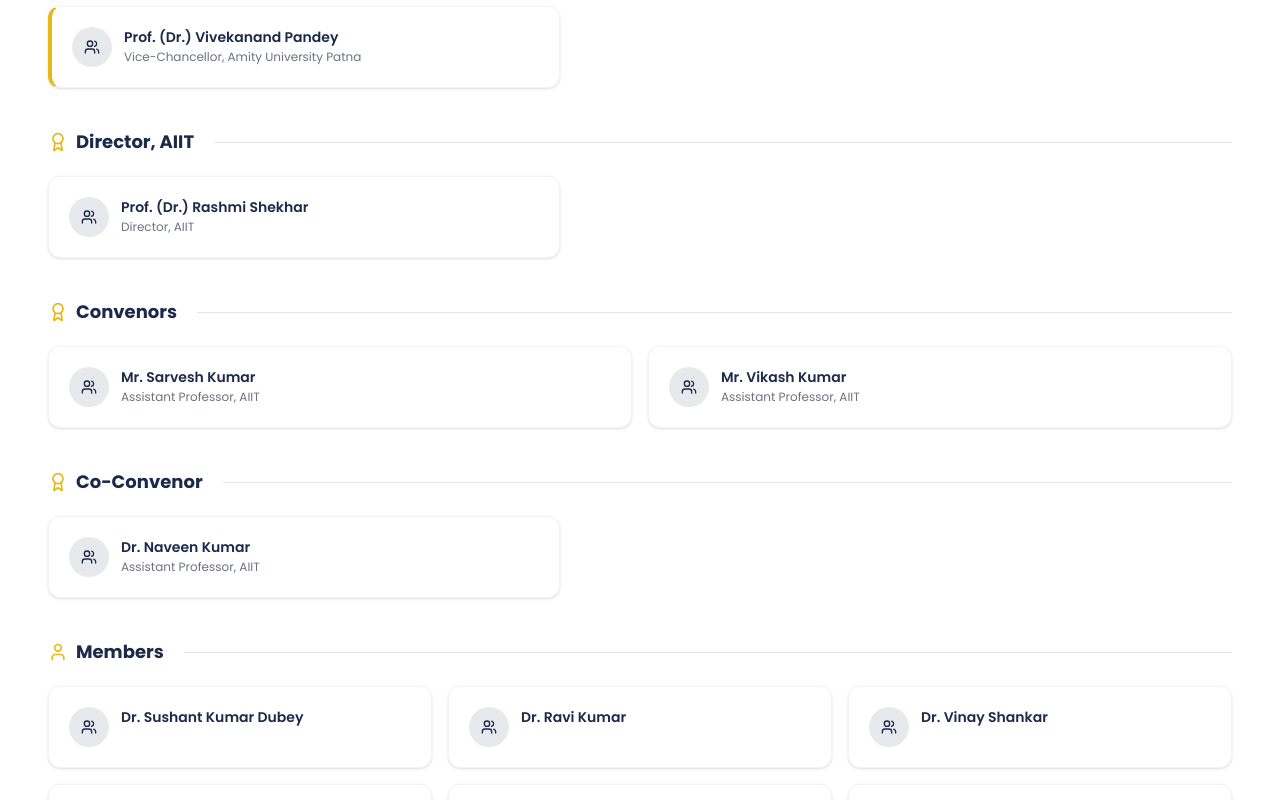
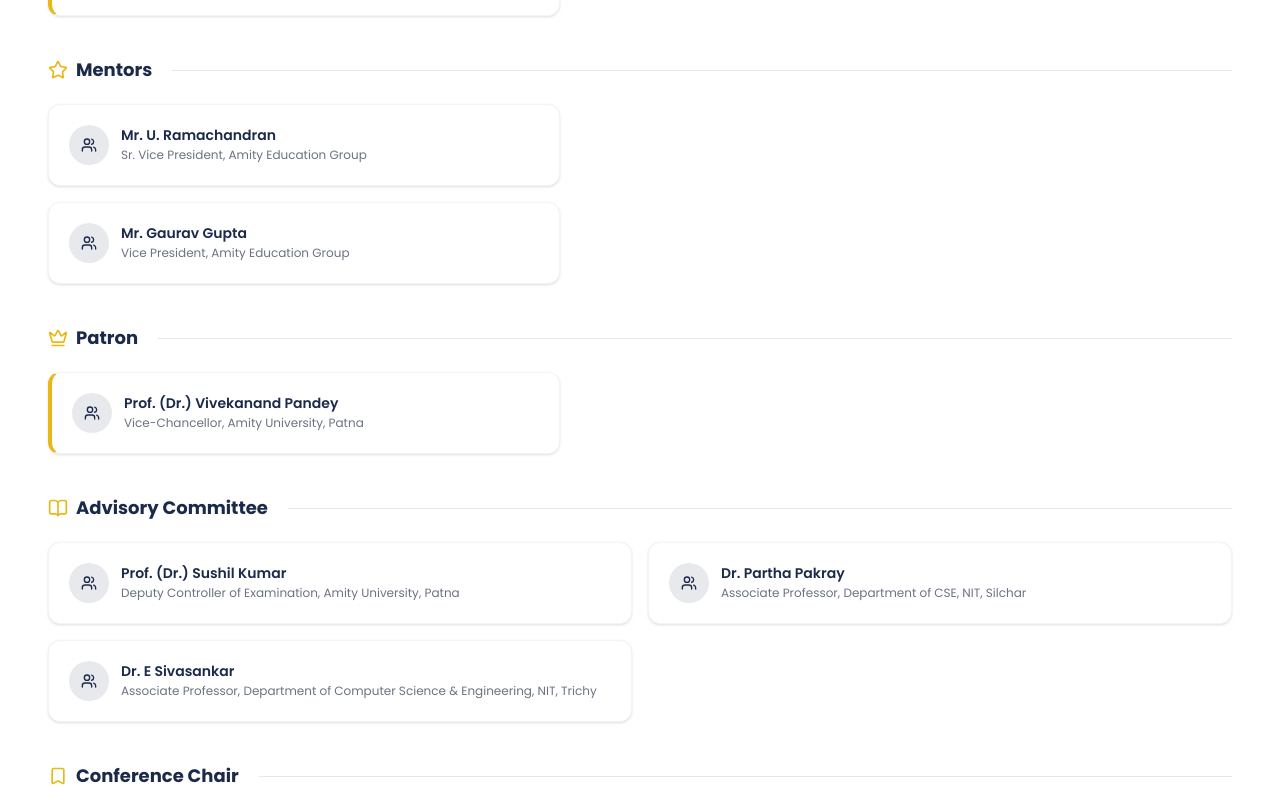
Before and after one commit to CypherNinjaa/icaies3-2026, a Next.js app: page /committee/organizing in a window 1280 px wide. Shown: the part 940-1740 px from the top of the page. Built offline with nearby package versions, Linux system fonts and the light colour scheme.

Commit message:
feat: add conference metadata, submission guidelines, and organizing committee page and data structures

```diff
--- a/app/committee/organizing/page.tsx
+++ b/app/committee/organizing/page.tsx
@@ -1,7 +1,7 @@
 import { Metadata } from "next";
 import { PageTitle } from "@/components/layout/PageTitle";
 import { organizingCommittee, roleLabels, roleOrder } from "@/content/committee";
-import { User, Crown, Award, Users } from "lucide-react";
+import { User, Crown, Award, Users, BookOpen, Star, Bookmark } from "lucide-react";
 
 export const metadata: Metadata = {
   title: "Organizing Committee",
@@ -10,8 +10,10 @@
 
 const roleIcons: Record<string, React.ReactNode> = {
   "chief-patron": <Crown className="w-5 h-5 text-accent" />,
+  mentor: <Star className="w-5 h-5 text-accent" />,
   patron: <Crown className="w-5 h-5 text-accent" />,
-  director: <Award className="w-5 h-5 text-accent" />,
+  advisory: <BookOpen className="w-5 h-5 text-accent" />,
+  "conference-chair": <Bookmark className="w-5 h-5 text-accent" />,
   convenor: <Award className="w-5 h-5 text-accent" />,
   "co-convenor": <Award className="w-5 h-5 text-accent" />,
   member: <User className="w-5 h-5 text-accent" />,
@@ -36,9 +38,9 @@
                 <h3 className="text-lg font-bold text-primary">{label}</h3>
                 <div className="flex-1 h-px bg-gray-200 ml-3" />
               </div>
-              <div className={`grid gap-4 ${role === "member" ? "grid-cols-1 sm:grid-cols-2 lg:grid-cols-3" : role === "convenor" ? "grid-cols-1 sm:grid-cols-2" : "grid-cols-1 max-w-lg"}`}>
+              <div className={`grid gap-4 ${role === "member" ? "grid-cols-1 sm:grid-cols-2 lg:grid-cols-3" : role === "convenor" || role === "co-convenor" || role === "advisory" ? "grid-cols-1 sm:grid-cols-2" : "grid-cols-1 max-w-lg"}`}>
                 {members.map((member) => (
-                  <div key={member.name} className={`bg-white border border-gray-100 rounded-xl p-5 shadow-sm card-hover ${role === "chief-patron" || role === "patron" ? "border-l-4 border-l-accent" : ""}`}>
+                  <div key={member.name + member.role} className={`bg-white border border-gray-100 rounded-xl p-5 shadow-sm card-hover ${role === "chief-patron" || role === "patron" || role === "conference-chair" ? "border-l-4 border-l-accent" : ""}`}>
                     <div className="flex items-start gap-3">
                       <div className="flex items-center justify-center w-10 h-10 rounded-full bg-primary/10 text-primary flex-shrink-0">
                         <Users className="w-4 h-4" />
--- a/content/committee.ts
+++ b/content/committee.ts
@@ -4,62 +4,130 @@
   affiliation?: string;
   role:
     | "chief-patron"
+    | "mentor"
     | "patron"
-    | "director"
+    | "advisory"
+    | "conference-chair"
     | "convenor"
     | "co-convenor"
     | "member";
 }
 
 export const organizingCommittee: CommitteeMember[] = [
+  // Chief Patrons
   {
     name: "Dr. Ashok K. Chauhan",
     designation: "Founder President, Amity Education Group",
     role: "chief-patron",
   },
   {
+    name: "Dr. Atul Chauhan",
+    designation: "Chancellor, Amity University",
+    role: "chief-patron",
+  },
+
+  // Mentors
+  {
+    name: "Mr. U. Ramachandran",
+    designation: "Sr. Vice President, Amity Education Group",
+    role: "mentor",
+  },
+  {
+    name: "Mr. Gaurav Gupta",
+    designation: "Vice President, Amity Education Group",
+    role: "mentor",
+  },
+
+  // Patron
+  {
     name: "Prof. (Dr.) Vivekanand Pandey",
-    designation: "Vice-Chancellor, Amity University Patna",
+    designation: "Vice-Chancellor, Amity University, Patna",
     role: "patron",
   },
+
+  // Advisory Committee
+  {
+    name: "Prof. (Dr.) Sushil Kumar",
+    designation: "Deputy Controller of Examination, Amity University, Patna",
+    role: "advisory",
+  },
+  {
+    name: "Dr. Partha Pakray",
+    designation: "Associate Professor, Department of CSE, NIT, Silchar",
+    role: "advisory",
+  },
+  {
+    name: "Dr. E Sivasankar",
+    designation:
+      "Associate Professor, Department of Computer Science & Engineering, NIT, Trichy",
+    role: "advisory",
+  },
+
+  // Conference Chair
   {
     name: "Prof. (Dr.) Rashmi Shekhar",
-    designation: "Director, AIIT",
-    role: "director",
+    designation: "Professor & Director, AIIT, Amity University, Patna",
+    role: "conference-chair",
+  },
+
+  // Convenors
+  {
+    name: "Mr. Sarvesh Kumar",
+    designation: "AIIT, Amity University, Patna",
+    role: "convenor",
   },
   {
-    name: "Mr. Sarvesh Kumar",
-    designation: "Assistant Professor, AIIT",
+    name: "Dr. Arvind Kumar Mishra",
+    designation: "AIIT, Amity University, Patna",
     role: "convenor",
   },
   {
     name: "Mr. Vikash Kumar",
-    designation: "Assistant Professor, AIIT",
+    designation: "AIIT, Amity University, Patna",
     role: "convenor",
   },
+
+  // Co-Convenors
   {
     name: "Dr. Naveen Kumar",
-    designation: "Assistant Professor, AIIT",
+    designation: "Associate Professor, AIIT, Amity University, Patna",
     role: "co-convenor",
   },
-  { name: "Dr. Sushant Kumar Dubey", role: "member" },
-  { name: "Dr. Ravi Kumar", role: "member" },
-  { name: "Dr. Vinay Shankar", role: "member" },
-  { name: "Dr. Arvind Kumar Mishra", role: "member" },
-  { name: "Dr. Upasana", role: "member" },
-  { name: "Mr. Abhinav Sahay", role: "member" },
-  { name: "Mr. S.S Dwivedi", role: "member" },
-  { name: "Mr. Ramesh Kumar", role: "member" },
-  { name: "Ms. Anu Priya", role: "member" },
-  { name: "Ms. Khushboo", role: "member" },
-  { name: "Ms. Sakshi Pandey", role: "member" },
-  { name: "Ms. Roshni Sharma", role: "member" },
-  { name: "Mr. Niraj Kumar Rai", role: "member" },
-  { name: "Mr. Suryanarayan Ojha", role: "member" },
-  { name: "Mr. Amar Kumar", role: "member" },
-  { name: "Mr. Ranjit Choudhary", role: "member" },
-  { name: "Ms. Priyadarshini Gupta", role: "member" },
-  { name: "Mr. Sunil Kumar", role: "member" },
+  {
+    name: "Dr. Upasana",
+    designation: "AIIT, Amity University, Patna",
+    role: "co-convenor",
+  },
+  {
+    name: "Mr. Prasanna Kumar",
+    designation: "Assistant Professor, AIIT, Amity University, Patna",
+    role: "co-convenor",
+  },
+  {
+    name: "Ms. Priyadarshini",
+    designation: "AIIT, Amity University, Patna",
+    role: "co-convenor",
+  },
+
+  // Members
+  { name: "Dr. Sushant Kumar Dubey", designation: "AIIT, Amity University, Patna", role: "member" },
+  { name: "Dr. Ravi Kumar", designation: "Assistant Professor, AIIT, Amity University, Patna", role: "member" },
+  { name: "Dr. Vinay Shankar", designation: "Assistant Professor, AIIT, Amity University, Patna", role: "member" },
+  { name: "Dr. Arvind Kumar Mishra", designation: "AIIT, Amity University, Patna", role: "member" },
+  { name: "Dr. Upasana", designation: "Assistant Professor, AIIT, Amity University, Patna", role: "member" },
+  { name: "Mr. Abhinav Sahay", designation: "Assistant Professor, AIIT, Amity University, Patna", role: "member" },
+  { name: "Mr. S.S Dwivedi", designation: "Assistant Professor, AIIT, Amity University, Patna", role: "member" },
+  { name: "Mr. Ramesh Kumar", designation: "Assistant Professor, AIIT, Amity University, Patna", role: "member" },
+  { name: "Ms. Anu Priya", designation: "Assistant Professor, AIIT, Amity University, Patna", role: "member" },
+  { name: "Ms. Khushboo", designation: "Assistant Professor, AIIT, Amity University, Patna", role: "member" },
+  { name: "Ms. Sakshi Pandey", designation: "Assistant Professor, AIIT, Amity University, Patna", role: "member" },
+  { name: "Ms. Roshni Sharma", designation: "Assistant Professor, AIIT, Amity University, Patna", role: "member" },
+  { name: "Mr. Niraj Kumar Rai", designation: "Assistant Professor, AIIT, Amity University, Patna", role: "member" },
+  { name: "Mr. Suryanarayan Ojha", designation: "Assistant Professor, AIIT, Amity University, Patna", role: "member" },
+  { name: "Mr. Amar Kumar", designation: "Assistant Professor, AIIT, Amity University, Patna", role: "member" },
+  { name: "Mr. Ranjit Choudhary", designation: "Assistant Professor, AIIT, Amity University, Patna", role: "member" },
+  { name: "Ms. Priyadarshini Gupta", designation: "Assistant Professor, AIIT, Amity University, Patna", role: "member" },
+  { name: "Mr. Sunil Kumar", designation: "Academic Coordinator, AIIT, Amity University, Patna", role: "member" },
 ];
 
 export const technicalCommittee = {
@@ -92,17 +160,21 @@
 
 export const roleLabels: Record<CommitteeMember["role"], string> = {
   "chief-patron": "Chief Patron",
+  mentor: "Mentors",
   patron: "Patron",
-  director: "Director, AIIT",
+  advisory: "Advisory Committee",
+  "conference-chair": "Conference Chair",
   convenor: "Convenors",
-  "co-convenor": "Co-Convenor",
+  "co-convenor": "Co-Convenors",
   member: "Members",
 };
 
 export const roleOrder: CommitteeMember["role"][] = [
   "chief-patron",
+  "mentor",
   "patron",
-  "director",
+  "advisory",
+  "conference-chair",
   "convenor",
   "co-convenor",
   "member",
--- a/content/site-meta.ts
+++ b/content/site-meta.ts
@@ -1,7 +1,7 @@
 export const siteMeta = {
 	title: "ICAIES³ 2026",
 	fullTitle:
-		"International Conference on Advances in AI-Enabled Intelligent & Secure Systems",
+		"International Conference on Advances in AI-Enabled Intelligent, Secure and Scalable Systems",
 	acronym: "ICAIES³",
 	year: "2026",
 	organizer: "Amity Institute of Information Technology (AIIT)",
@@ -11,7 +11,7 @@
 	dates: "October 21-22, 2026",
 	mode: "Hybrid (Online/Offline)",
 	description:
-		"ICAIES³ 2026 is the premier international forum for Advances in AI-Enabled Intelligent & Secure Systems, organized by Amity Institute of Information Technology, Amity University Patna.",
+		"ICAIES³ 2026 is the premier international forum for Advances in AI-Enabled Intelligent, Secure and Scalable Systems, organized by Amity Institute of Information Technology, Amity University Patna.",
 	url: "https://icaies3.amity.edu",
 	ogImage: "/images/hero-bg.png",
 };
--- a/content/submission.ts
+++ b/content/submission.ts
@@ -21,8 +21,8 @@
 		{
 			title: "Templates & Formatting",
 			content: [
-				"Papers must be formatted according to the provided templates (IEEE/Springer format).",
-				"Full papers should be 6-8 pages in length, including references and appendices.",
+				"Papers must be formatted according to the conference submission template provided on the website.",
+				"The maximum length of the paper is six (6) pages, including references and appendices.",
 				"All papers must be submitted in PDF format.",
 			],
 		},
```
